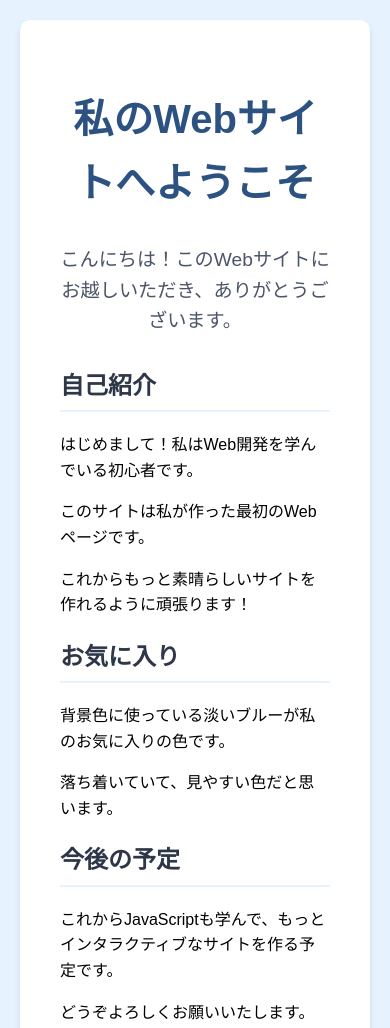
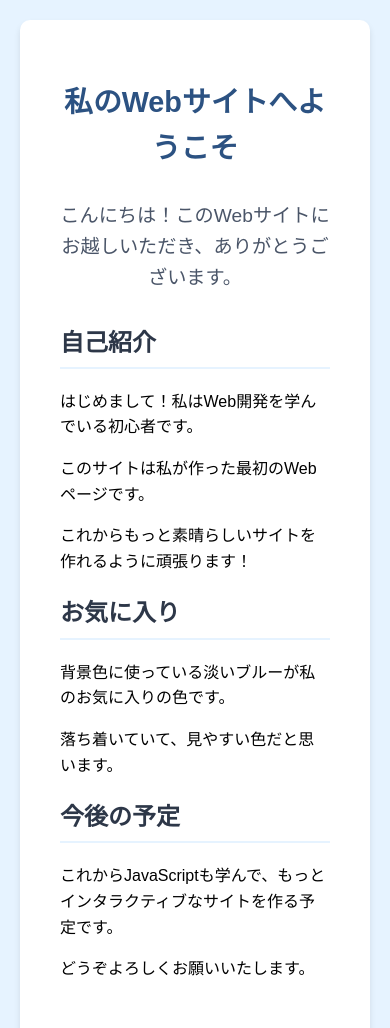
Before and after one commit to SternBild/my-app, a plain HTML site: page index.html in a window 390 px wide. Shown: the top 1028 px of the page. Drawn offline with Linux system fonts and the light colour scheme.

Commit message:
改善提案に基づき修正

```diff
--- a/index.html
+++ b/index.html
@@ -8,7 +8,7 @@
         /* ページ全体のスタイル設定 */
         body {
             background-color: #e6f3ff; /* 淡いブルーの背景色 */
-            font-family: "Hiragino Sans", "Noto Sans JP", sans-serif;
+            font-family: "Hiragino Sans", "Noto Sans JP", "Yu Gothic", "Meiryo", sans-serif;
             margin: 0;
             padding: 20px;
             line-height: 1.6;
@@ -20,6 +20,9 @@
             margin: 0 auto;
             background-color: white;
             padding: 40px;
+            @media (max-width: 768px) {
+                .container { padding: 20px; }
+            }
             border-radius: 10px;
             box-shadow: 0 4px 6px rgba(0, 0, 0, 0.1);
         }
@@ -29,7 +32,7 @@
             color: #2c5282;
             text-align: center;
             margin-bottom: 30px;
-            font-size: 2.5em;
+            font-size: clamp(1.8rem, 4vw, 2.5rem);
         }
 
         /* 自己紹介テキストのスタイル */
```
